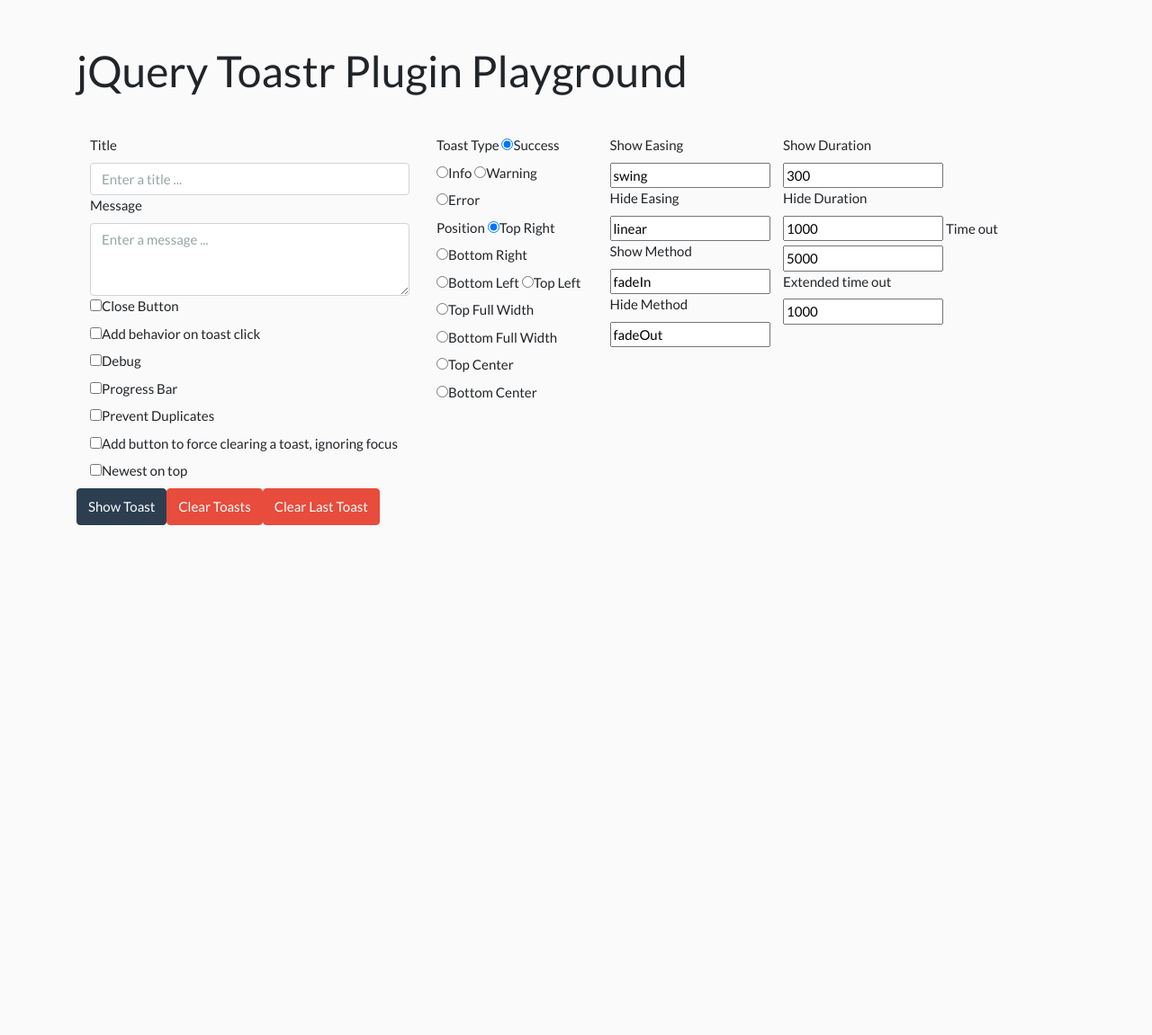
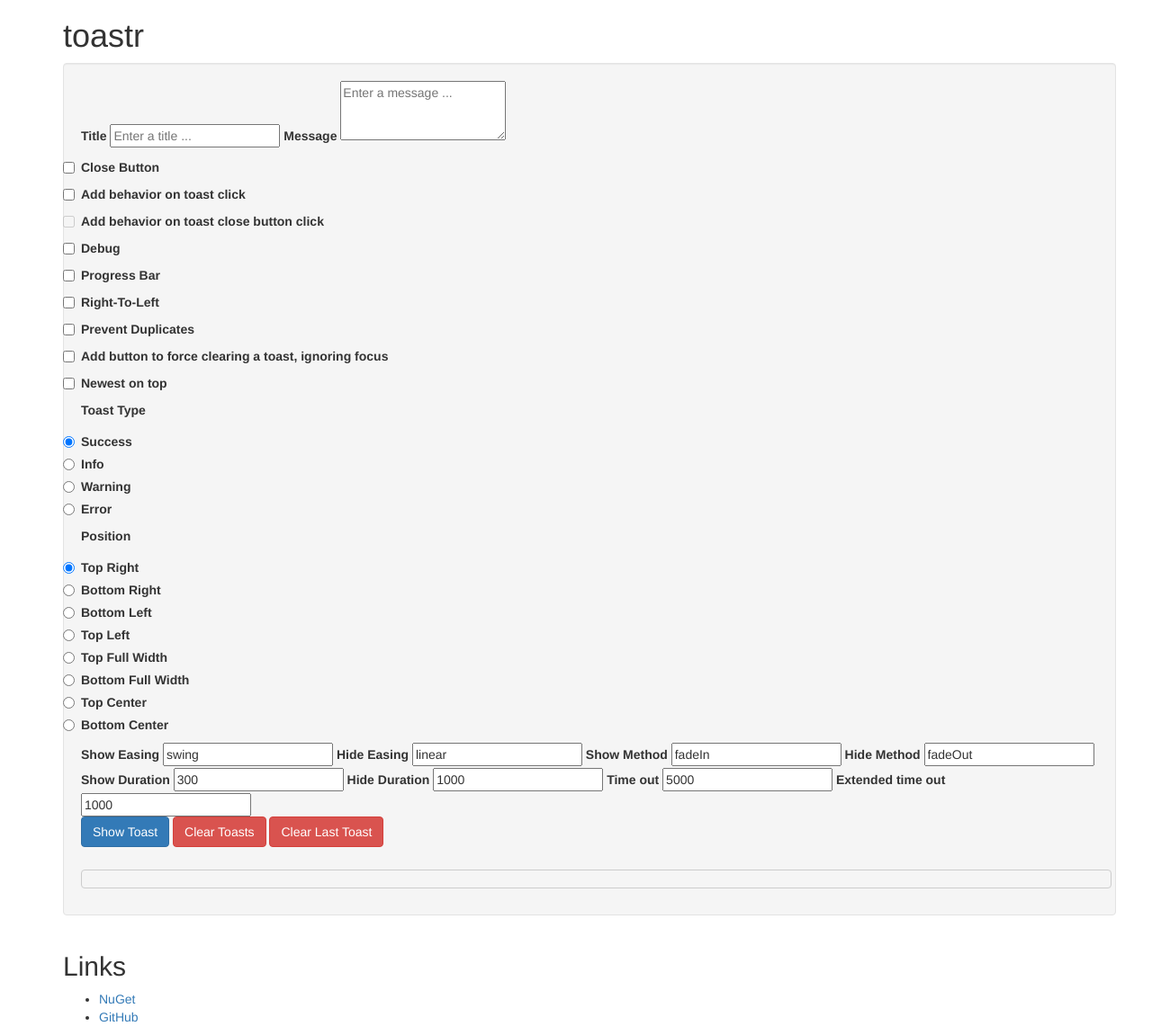
Before and after one commit to Gamper034/LA_BEAUF, a PHP site: page /toastr/demo.html in a window 1280 px wide. Shown: the whole page at 90% size. Before the commit the page ends 584 px from the top, so only its background shows below. Run offline with PHP 8.4, Linux system fonts and the light colour scheme; some libraries are stand-ins or nearby versions.

Commit message:
change toastr

```diff
--- a/toastr/demo.html
+++ b/toastr/demo.html
@@ -1,15 +1,12 @@
-
-<!doctype html>
+<!DOCTYPE html>
 <html>
 <head>
-<meta charset="utf-8">
-<meta http-equiv="X-UA-Compatible" content="IE=edge,chrome=1">
-<meta name="viewport" content="width=device-width, initial-scale=1">
-    <title>jQuery Toastr Plugin Playground</title>
-<link rel="stylesheet" href="https://cdnjs.cloudflare.com/ajax/libs/bootswatch/4.3.1/flatly/bootstrap.min.css">
+    <meta charset="utf-8" />
+    <title>toastr examples</title>
+    <meta name="viewport" content="width=device-width, initial-scale=1, maximum-scale=1">
+    <link href="//netdna.bootstrapcdn.com/twitter-bootstrap/2.3.1/css/bootstrap-combined.min.css" rel="stylesheet">
     <link href="build/toastr.css" rel="stylesheet" type="text/css" />
     <style>
-    body { background-color:#fafafa;}
         .row {
             margin-left: 0;
         }
@@ -17,28 +14,18 @@
 </head>
 
 <body class="container">
-<section class="row" style="margin-top:50px;">
-    <h1>jQuery Toastr Plugin Playground</h1>
-    <div class="jquery-script-ads" style="margin:50px auto;"><script type="text/javascript"><!--
-google_ad_client = "ca-pub-2783044520727903";
-/* jQuery_demo */
-google_ad_slot = "2780937993";
-google_ad_width = 728;
-google_ad_height = 90;
-//-->
-</script>
-<script type="text/javascript" src="https://pagead2.googlesyndication.com/pagead/show_ads.js">
-</script></div>
+<section class="row">
+    <h1>toastr</h1>
 
     <div class="well row">
         <div class="row">
-            <div class="col-lg-4">
+            <div class="span4">
                 <div class="control-group">
                     <div class="controls">
                         <label class="control-label" for="title">Title</label>
-                        <input id="title" type="text" class="form-control" placeholder="Enter a title ..." />
+                        <input id="title" type="text" class="input-large" placeholder="Enter a title ..." />
                         <label class="control-label" for="message">Message</label>
-                        <textarea class="form-control" id="message" rows="3" placeholder="Enter a message ..."></textarea>
+                        <textarea class="input-large" id="message" rows="3" placeholder="Enter a message ..."></textarea>
                     </div>
                 </div>
                 <div class="control-group">
@@ -53,6 +40,11 @@ google_ad_height = 90;
                         </label>
                     </div>
                     <div class="controls">
+                        <label class="checkbox" for="addBehaviorOnToastCloseClick">
+                            <input disabled id="addBehaviorOnToastCloseClick" type="checkbox" value="checked" class="input-mini" />Add behavior on toast close button click
+                        </label>
+                    </div>
+                    <div class="controls">
                         <label class="checkbox" for="debugInfo">
                             <input id="debugInfo" type="checkbox" value="checked" class="input-mini" />Debug
                         </label>
@@ -60,6 +52,11 @@ google_ad_height = 90;
                     <div class="controls">
                         <label class="checkbox" for="progressBar">
                             <input id="progressBar" type="checkbox" value="checked" class="input-mini" />Progress Bar
+                        </label>
+                    </div>
+                    <div class="controls">
+                        <label class="checkbox" for="rtl">
+                            <input id="rtl" type="checkbox" value="checked" class="input-mini" />Right-To-Left
                         </label>
                     </div>
                     <div class="controls">
@@ -80,7 +77,7 @@ google_ad_height = 90;
                 </div>
             </div>
 
-            <div class="col-lg-2">
+            <div class="span2">
                 <div class="control-group" id="toastTypeGroup">
                     <div class="controls">
                         <label>Toast Type</label>
@@ -129,7 +126,7 @@ google_ad_height = 90;
                 </div>
             </div>
 
-            <div class="col-lg-2">
+            <div class="span2">
                 <div class="control-group">
                     <div class="controls">
                         <label class="control-label" for="showEasing">Show Easing</label>
@@ -147,20 +144,20 @@ google_ad_height = 90;
                 </div>
             </div>
 
-            <div class="col-lg-3">
+            <div class="span3">
                 <div class="control-group">
                     <div class="controls">
                         <label class="control-label" for="showDuration">Show Duration</label>
-                        <input id="showDuration" type="text" placeholder="ms" class="input-mini" value="300" />
+                        <input id="showDuration" type="number" placeholder="ms" class="input-mini" value="300"     />
 
                         <label class="control-label" for="hideDuration">Hide Duration</label>
-                        <input id="hideDuration" type="text" placeholder="ms" class="input-mini" value="1000" />
+                        <input id="hideDuration" type="number" placeholder="ms" class="input-mini" value="1000" />
 
                         <label class="control-label" for="timeOut">Time out</label>
-                        <input id="timeOut" type="text" placeholder="ms" class="input-mini" value="5000" />
+                        <input id="timeOut" type="number" placeholder="ms" class="input-mini" value="5000" />
 
                         <label class="control-label" for="extendedTimeOut">Extended time out</label>
-                        <input id="extendedTimeOut" type="text" placeholder="ms" class="input-mini" value="1000" />
+                        <input id="extendedTimeOut" type="number" placeholder="ms" class="input-mini" value="1000" />
                     </div>
                 </div>
             </div>
@@ -178,8 +175,16 @@ google_ad_height = 90;
     </div>
 </section>
 
+<footer class="row">
+    <h2>Links</h2>
 
-<script src="https://code.jquery.com/jquery-1.12.2.min.js"></script>
+    <ul>
+        <li><a href="http://nuget.org/packages/toastr">NuGet</a></li>
+        <li><a href="https://github.com/CodeSeven/toastr">GitHub</a></li>
+    </ul>
+</footer>
+
+<script src="//ajax.googleapis.com/ajax/libs/jquery/1.9.1/jquery.min.js"></script>
 <script src="toastr.js"></script>
 
 <script type="text/javascript">
@@ -210,6 +215,15 @@ google_ad_height = 90;
             return msg;
         };
 
+        $('#closeButton').click(function() {
+            if($(this).is(':checked')) {
+                $('#addBehaviorOnToastCloseClick').prop('disabled', false);
+            } else {
+                $('#addBehaviorOnToastCloseClick').prop('disabled', true);
+                $('#addBehaviorOnToastCloseClick').prop('checked', false);
+            }
+        });
+
         $('#showtoast').click(function () {
             var shortCutFunction = $("#toastTypeGroup input:radio:checked").val();
             var msg = $('#message').val();
@@ -230,6 +244,7 @@ google_ad_height = 90;
                 debug: $('#debugInfo').prop('checked'),
                 newestOnTop: $('#newestOnTop').prop('checked'),
                 progressBar: $('#progressBar').prop('checked'),
+                rtl: $('#rtl').prop('checked'),
                 positionClass: $('#positionGroup input:radio:checked').val() || 'toast-top-right',
                 preventDuplicates: $('#preventDuplicates').prop('checked'),
                 onclick: null
@@ -241,20 +256,26 @@ google_ad_height = 90;
                 };
             }
 
+            if ($('#addBehaviorOnToastCloseClick').prop('checked')) {
+                toastr.options.onCloseClick = function () {
+                    alert('You can perform some custom action when the close button is clicked');
+                };
+            }
+
             if ($showDuration.val().length) {
-                toastr.options.showDuration = $showDuration.val();
+                toastr.options.showDuration = parseInt($showDuration.val());
             }
 
             if ($hideDuration.val().length) {
-                toastr.options.hideDuration = $hideDuration.val();
+                toastr.options.hideDuration = parseInt($hideDuration.val());
             }
 
             if ($timeOut.val().length) {
-                toastr.options.timeOut = addClear ? 0 : $timeOut.val();
+                toastr.options.timeOut = addClear ? 0 : parseInt($timeOut.val());
             }
 
             if ($extendedTimeOut.val().length) {
-                toastr.options.extendedTimeOut = addClear ? 0 : $extendedTimeOut.val();
+                toastr.options.extendedTimeOut = addClear ? 0 : parseInt($extendedTimeOut.val());
             }
 
             if ($showEasing.val().length) {
@@ -326,19 +347,5 @@ google_ad_height = 90;
         });
     })
 </script>
-<script type="text/javascript">
-
-  var _gaq = _gaq || [];
-  _gaq.push(['_setAccount', 'UA-36251023-1']);
-  _gaq.push(['_setDomainName', 'jqueryscript.net']);
-  _gaq.push(['_trackPageview']);
-
-  (function() {
-    var ga = document.createElement('script'); ga.type = 'text/javascript'; ga.async = true;
-    ga.src = ('https:' == document.location.protocol ? 'https://ssl' : 'http://www') + '.google-analytics.com/ga.js';
-    var s = document.getElementsByTagName('script')[0]; s.parentNode.insertBefore(ga, s);
-  })();
-
-</script>
 </body>
 </html>
```
Also changed, not shown: index.php (+32 -4 lines). Lines whose indentation alone changed are shown as unchanged.
